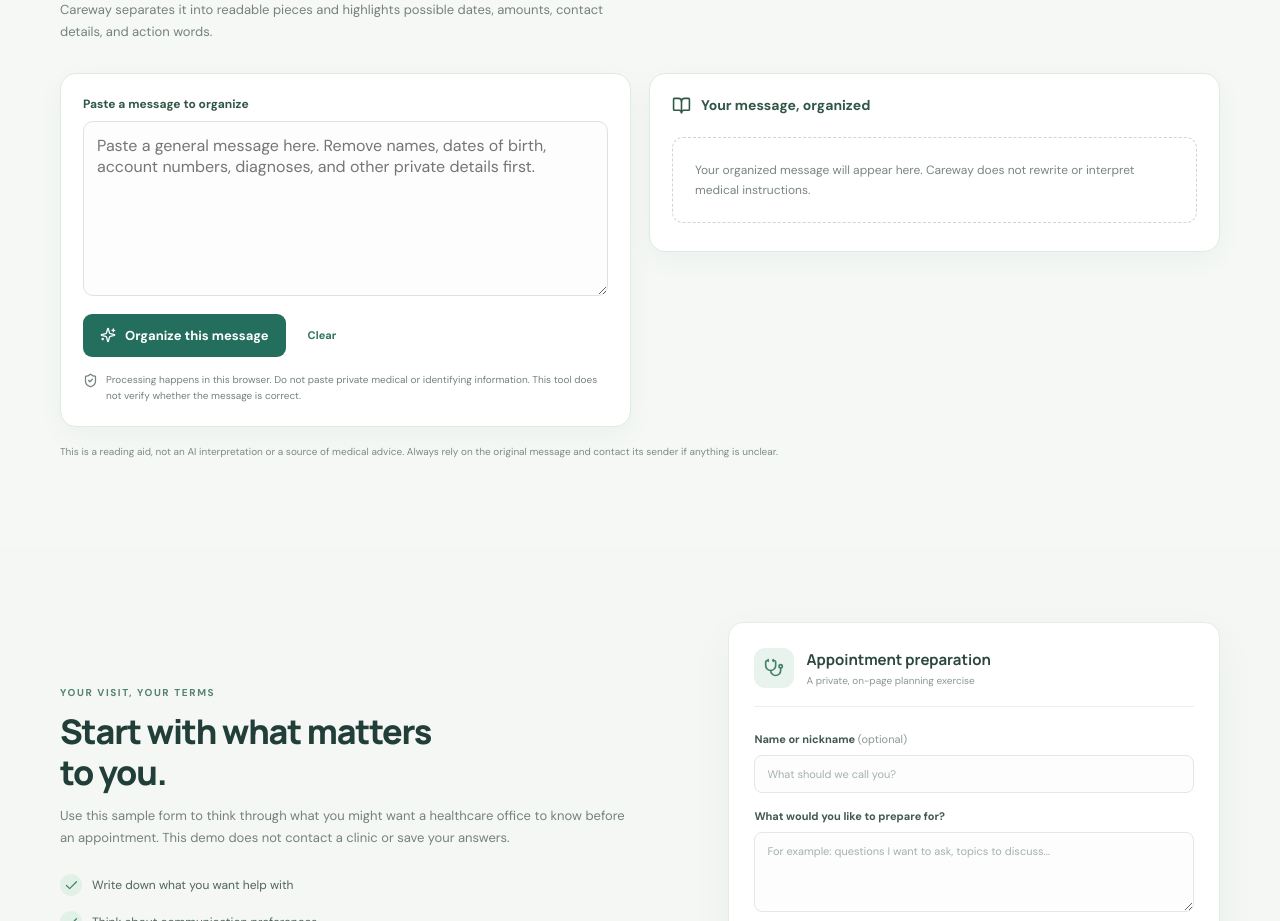
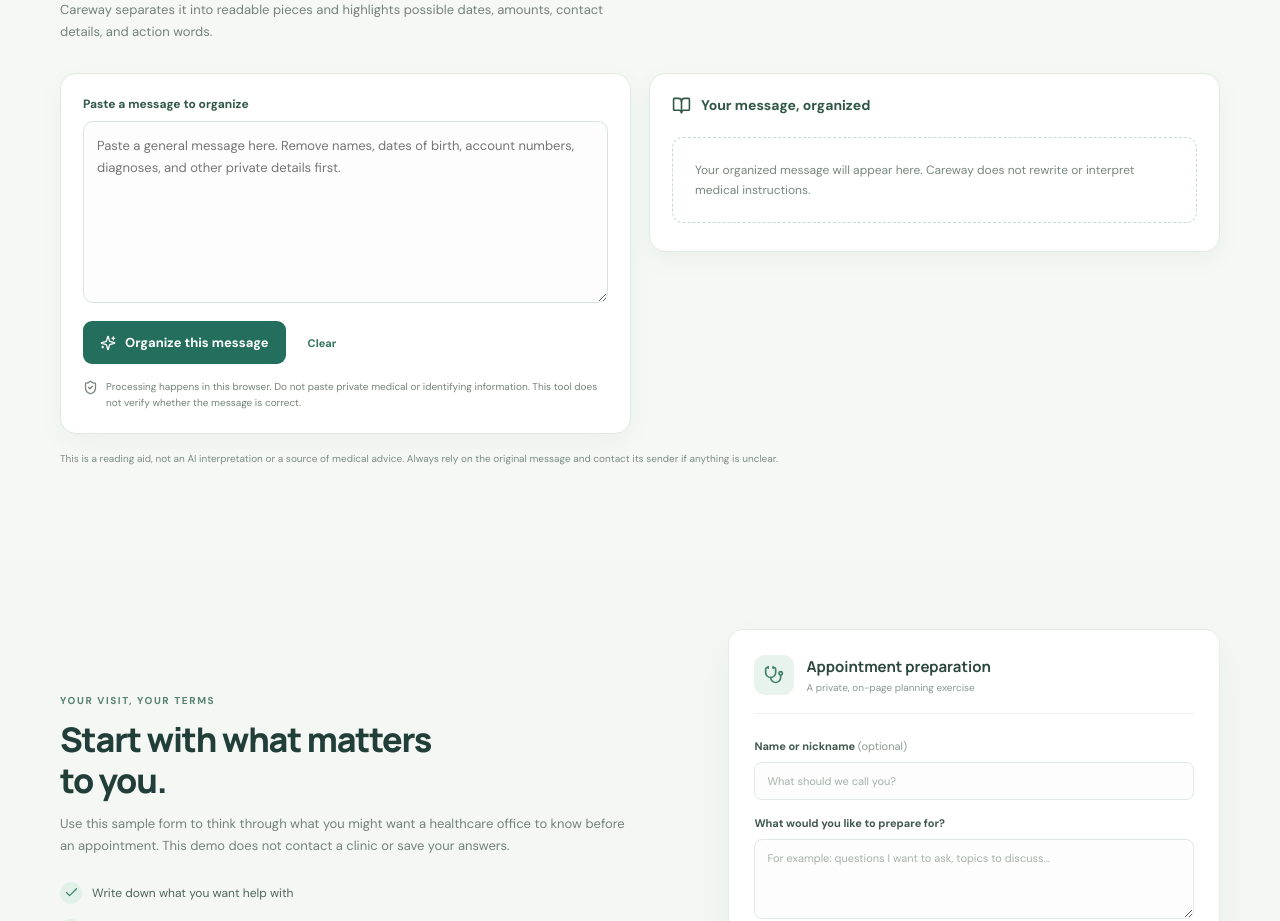
Before and after one commit to Hacke025/Medical-Div, a React (Vite) app: page / in a window 1280 px wide. Shown: the part 1600-2521 px from the top of the page. Built offline with nearby package versions, Linux system fonts and the light colour scheme.

Commit message:
Polish Reading Companion text input typography

```diff
--- a/src/styles.css
+++ b/src/styles.css
@@ -245,7 +245,7 @@ button,a,select,input[type="checkbox"]{touch-action:manipulation}
 .reading-layout{display:grid;grid-template-columns:minmax(0,1fr) minmax(0,1fr);gap:18px;align-items:start}
 .reading-input-card,.reading-output-card{background:#fff;border:1px solid #e0eae2;border-radius:16px;padding:22px;box-shadow:0 8px 28px #1c47300a}
 .reading-input-card>label{display:block;margin-bottom:9px;font-size:12px;font-weight:800;color:#315747}
-.reading-input-card textarea{width:100%;resize:vertical;border:1px solid #d9e5dc;border-radius:10px;padding:13px;font:13px/1.7 inherit;color:#315747;background:#fcfdfc}
+.reading-input-card textarea{width:100%;resize:vertical;border:1px solid #d9e5dc;border-radius:10px;padding:13px;font-family:inherit;font-size:13px;line-height:1.7;color:#315747;background:#fcfdfc}
 .reading-actions{display:flex;align-items:center;gap:14px;flex-wrap:wrap;margin-top:13px}
 .privacy-note{display:flex;gap:8px;align-items:flex-start;font-size:10px;line-height:1.6;color:#74847a;margin:15px 0 0}
 .privacy-note svg{flex:0 0 auto;margin-top:1px}
```
